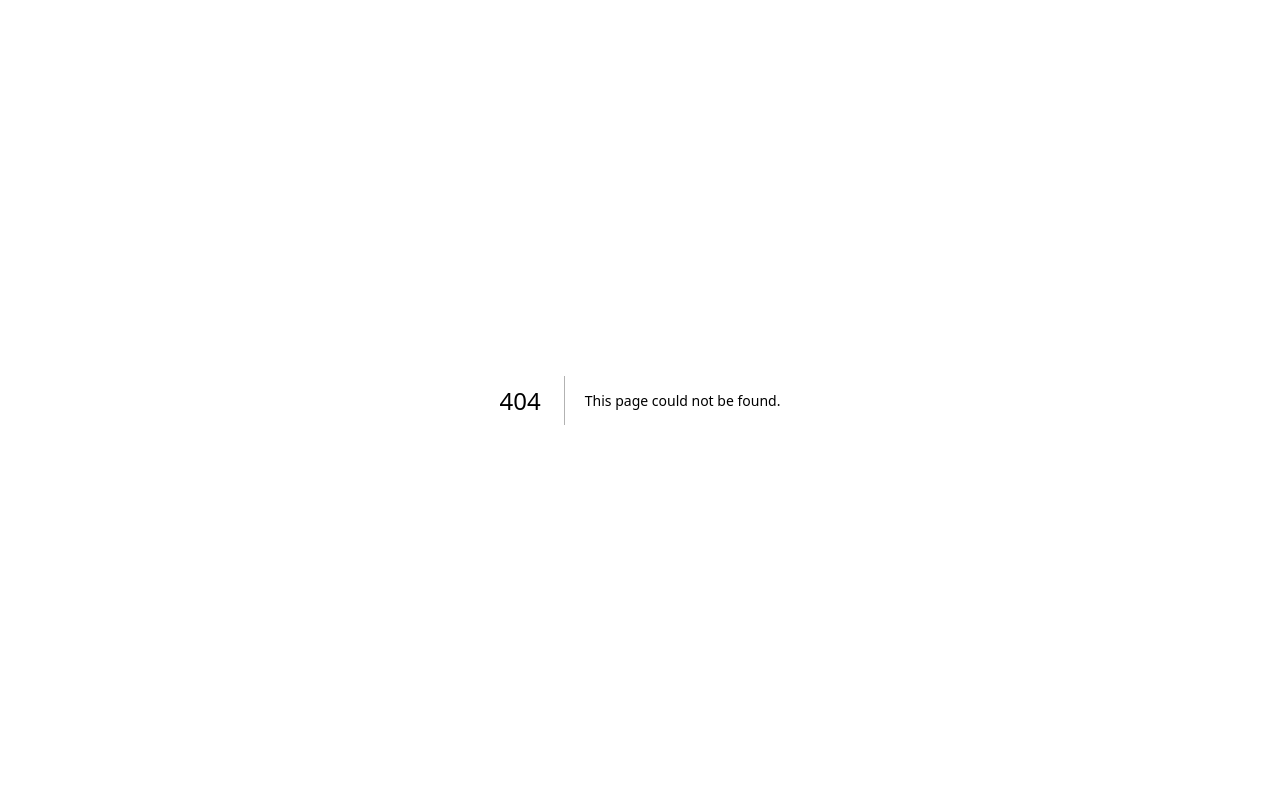
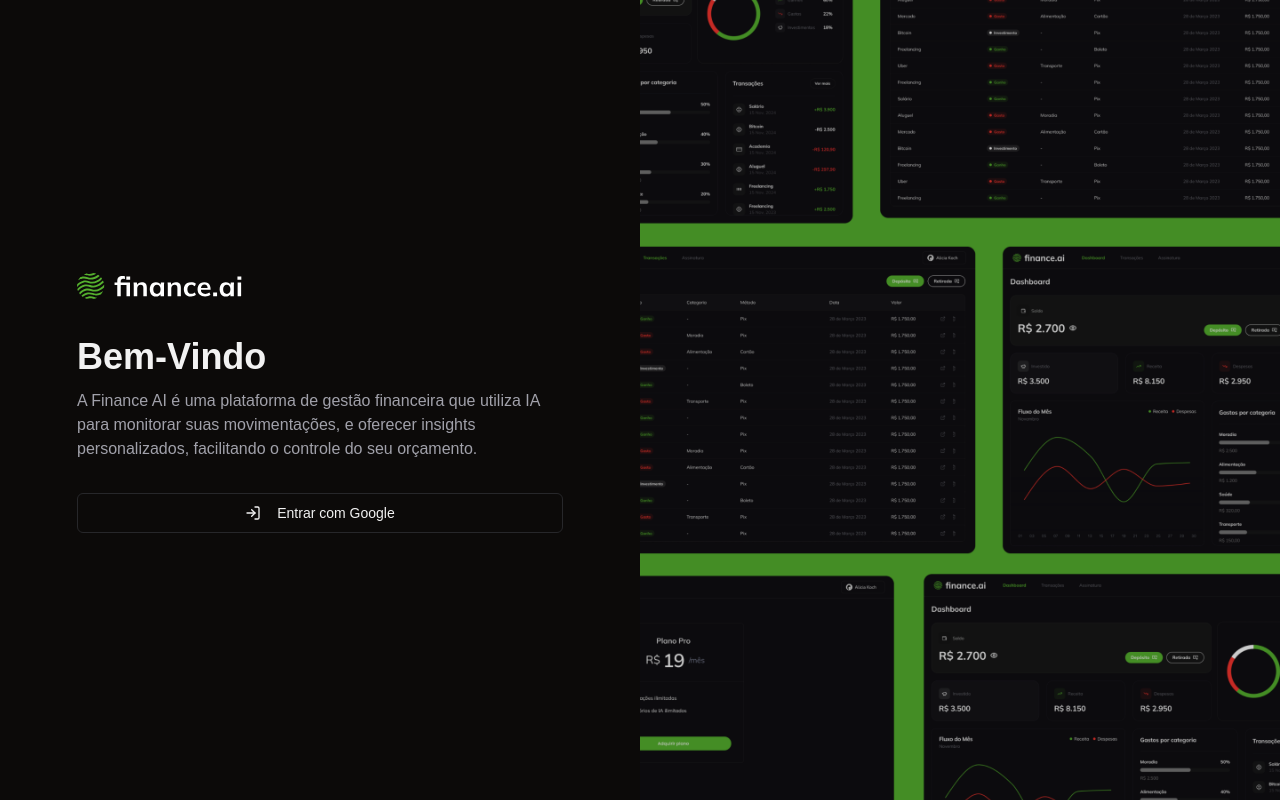
Before and after one commit to ViniciusP-Santos/finance-ai, a Next.js app: page /login in a window 1280 px wide. Before the commit this address had no page. Built offline with nearby package versions, Linux system fonts and the light colour scheme.

Commit message:
feat: add login page

```diff
--- a/app/globals.css
+++ b/app/globals.css
@@ -73,9 +73,9 @@ body {
     @apply border-border;
   }
   html {
-    @apply h-full;
+    @apply h-full w-full;
   }
   body {
-    @apply h-full bg-background text-foreground;
+    @apply h-full w-full bg-background text-foreground;
   }
 }
--- /dev/null
+++ b/app/login/page.tsx
@@ -0,0 +1,40 @@
+import Image from "next/image";
+import { Button } from "../_components/ui/button";
+import { LogInIcon } from "lucide-react";
+
+const LoginPage = () => {
+  return (
+    <div className="grid h-full grid-cols-2">
+      {/* ESQUERDA */}
+      <div className="mx-auto flex h-full max-w-[550px] flex-col justify-center p-8">
+        <Image
+          src="/logo.svg"
+          alt="Finance Ai"
+          height={39}
+          width={173}
+          className="mb-8"
+        />
+        <h1 className="mb-3 text-4xl font-bold">Bem-Vindo</h1>
+        <p className="text-muted-foreground mb-8">
+          A Finance AI é uma plataforma de gestão financeira que utiliza IA para
+          monitorar suas movimentações, e oferecer insights personalizados,
+          facilitando o controle do seu orçamento.
+        </p>
+        <Button variant={"outline"}>
+          <LogInIcon className="mr-2" /> Entrar com Google
+        </Button>
+      </div>
+      {/* DIREITA */}
+      <div className="relative h-full w-full">
+        <Image
+          src="/login.png"
+          alt="Faça Login"
+          fill
+          className="object-cover"
+        />
+      </div>
+    </div>
+  );
+};
+
+export default LoginPage;
--- a/app/subscription/page.tsx
+++ b/app/subscription/page.tsx
@@ -1,5 +1,5 @@
-const Subscription = () => {
+const SubscriptionPage = () => {
   return <h1> Subscription Page </h1>;
 };
 
-export default Subscription;
+export default SubscriptionPage;
--- a/app/transactions/page.tsx
+++ b/app/transactions/page.tsx
@@ -1,5 +1,5 @@
-const Transaction = () => {
+const TransactionsPage = () => {
   return <h1> Transaction Page </h1>;
 };
 
-export default Transaction;
+export default TransactionsPage;
```
Also changed, not shown: public/login.png (added), public/logo.svg (added).
